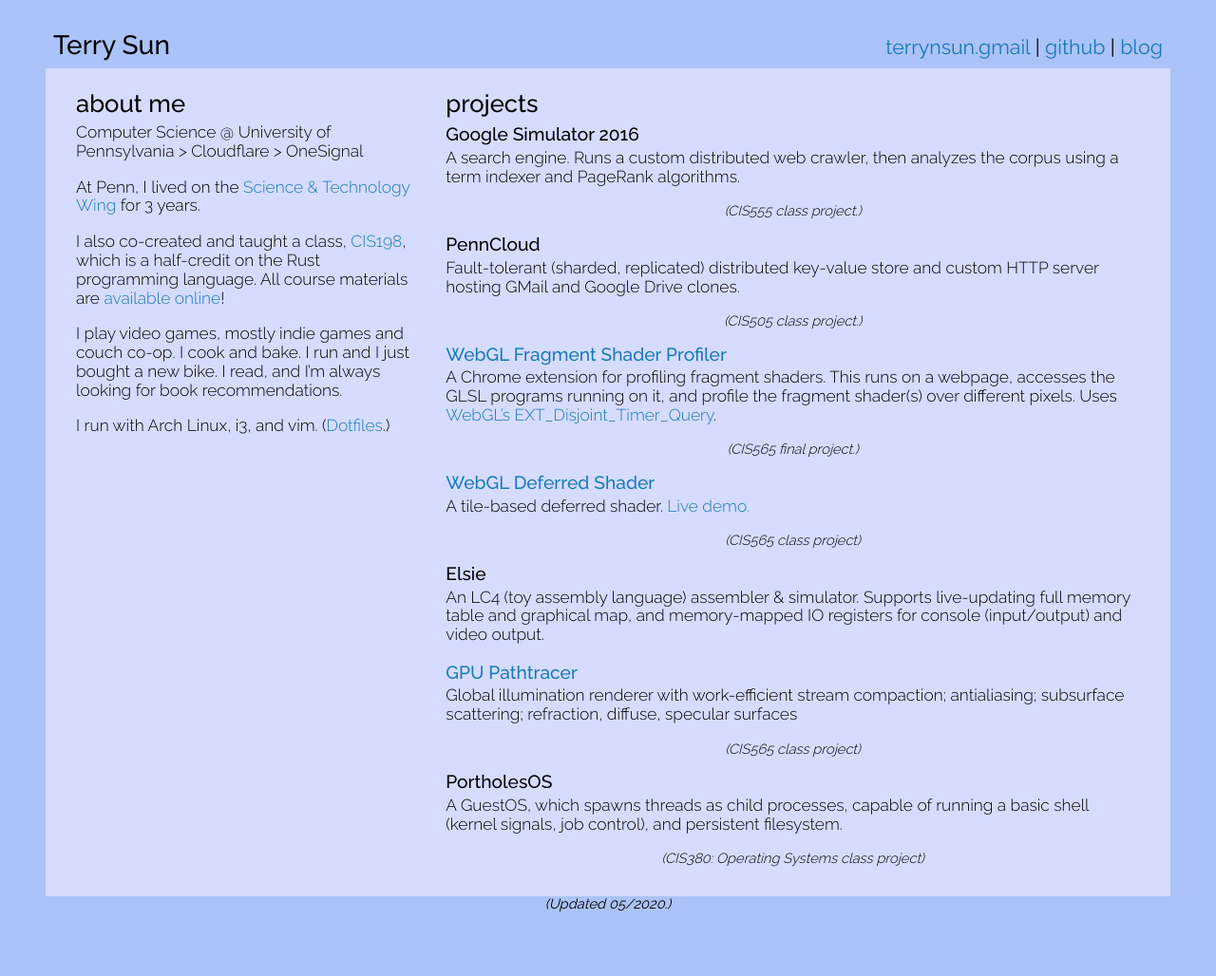
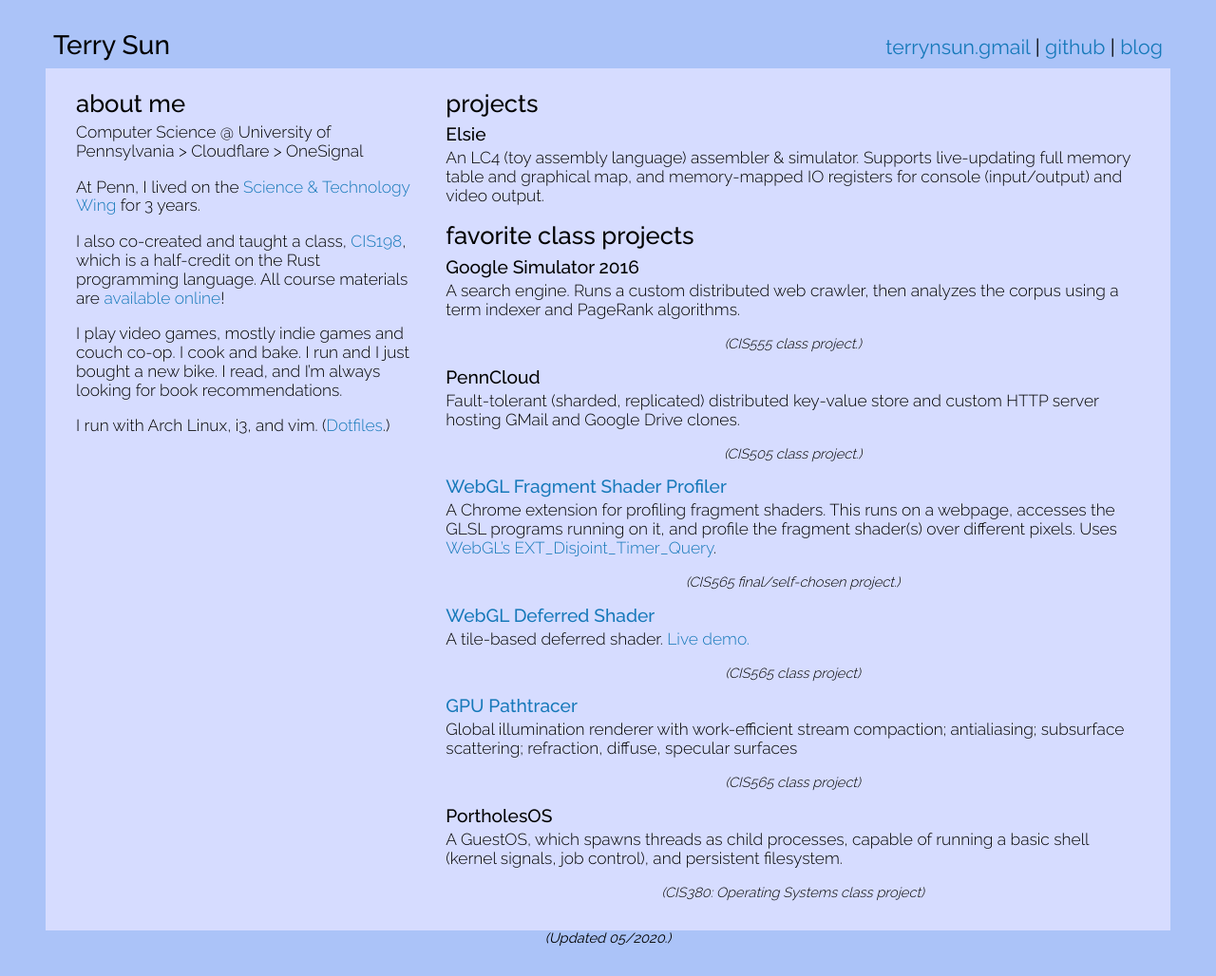
Before and after one commit to terrynsun/terrynsun.github.io, a Jekyll site: the page built from index.md, in a window 1280 px wide. Shown: the whole page at 95% size. Built offline with Jekyll 4.4.1, drawn with Linux system fonts in a browser that asks for light colours; before the commit the page ends 993 px from its top, so only the background shows below that.

Commit message:
Rearrange front page

```diff
--- a/index.md
+++ b/index.md
@@ -32,6 +32,15 @@ I run with Arch Linux, i3, and vim. ([Dotfiles].)
 
 # projects
 
+## Elsie
+
+An LC4 (toy assembly language) assembler & simulator. Supports
+live-updating full memory table and graphical map, and memory-mapped IO
+registers for console (input/output) and video output.
+
+
+# favorite class projects
+
 ## Google Simulator 2016
 
 A search engine. Runs a custom distributed web crawler, then analyzes the corpus
@@ -51,7 +60,8 @@ server hosting GMail and Google Drive clones.
 A Chrome extension for profiling fragment shaders. This runs on a webpage,
 accesses the GLSL programs running on it, and profile the fragment shader(s) over
 different pixels. Uses [WebGL's EXT_Disjoint_Timer_Query].
-<p class="note">(CIS565 final project.)</p>
+
+<p class="note">(CIS565 final/self-chosen project.)</p>
 
 [WebGL's EXT_Disjoint_Timer_Query]: https://developer.mozilla.org/en-US/docs/Web/API/EXT_disjoint_timer_query
 
```
Also changed, not shown: other parts of index.md (+0 -6 lines).
